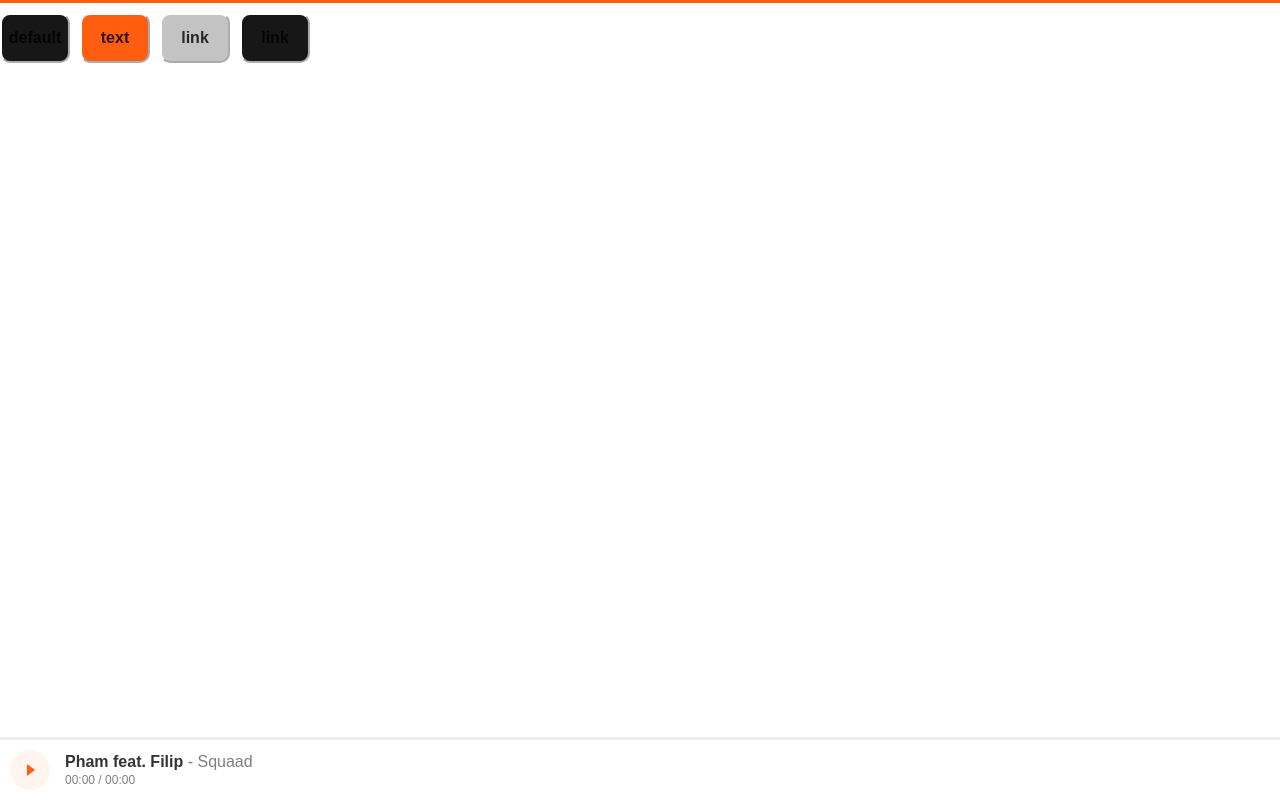
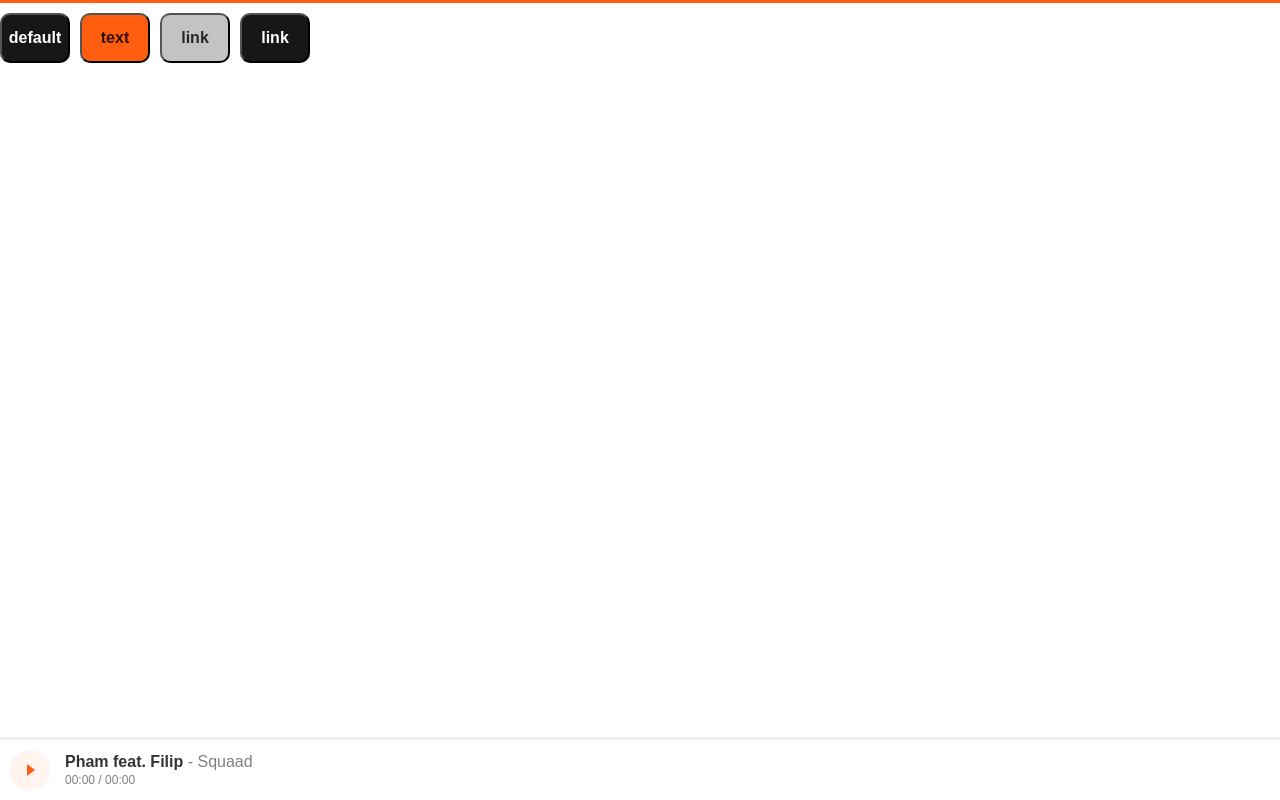
Before and after one commit to akrylo27/DecaLessonsReact, a Next.js app: page / in a window 1280 px wide. Built offline with nearby package versions, Linux system fonts and the light colour scheme.

Commit message:
Add white color __default with dark theme

```diff
--- a/styles/sass/Button.scss
+++ b/styles/sass/Button.scss
@@ -6,18 +6,24 @@
 
   cursor: pointer;
 
-  border: 2px solid white;
+  border: 2px solid #000;
   box-shadow: none;
   border-style: outset;
 
-  &__default {
-    background-color: var(--button-color-default);
-  }
+
 
   p {
     font-family: inherit;
     font-weight: bold;
     color: rgba(0, 0, 0, 0.8);
+  }
+
+  &__default {
+    background-color: var(--button-color-default);
+
+    p {
+      color: #fff
+    }
   }
 
   &__grey {
@@ -28,7 +34,7 @@
     }
 
     &:active {
-    box-shadow: 0px 0px 10px 63px rgba(23, 23, 23, 0.2) inset;
+      box-shadow: 0px 0px 10px 63px rgba(23, 23, 23, 0.2) inset;
     }
   }
 
```
